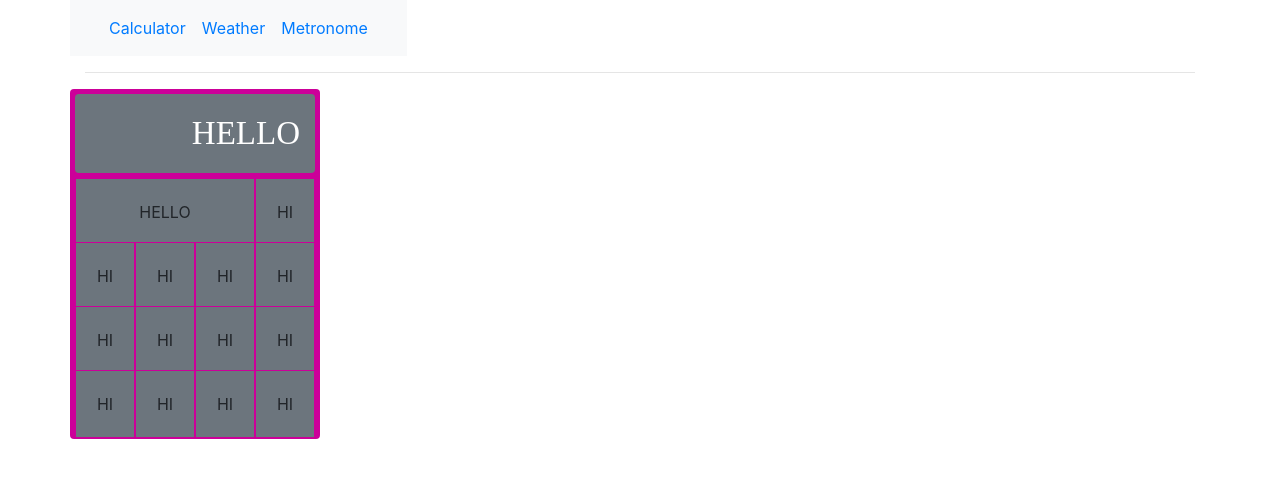
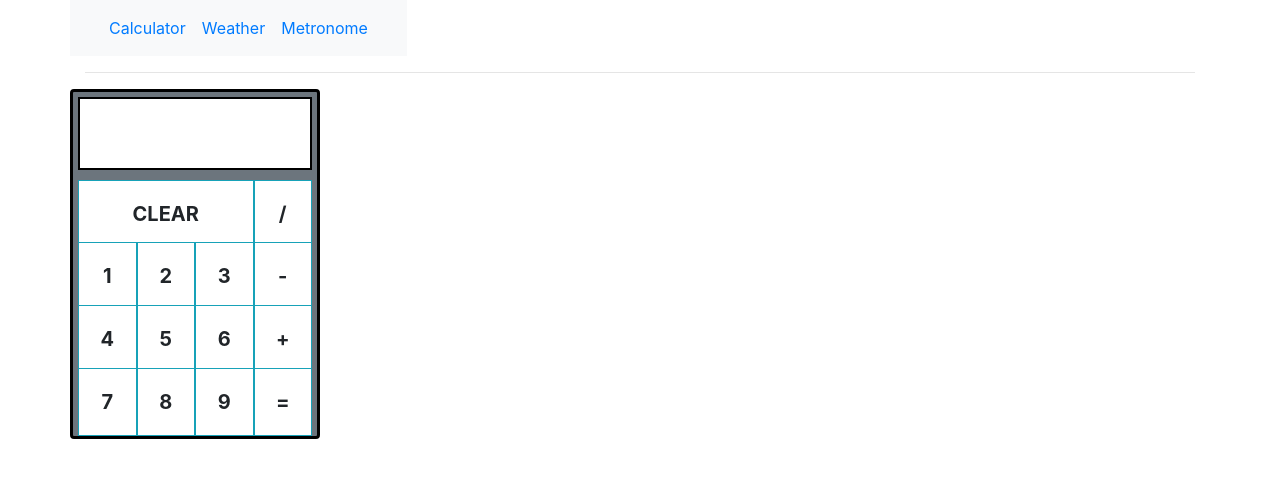
Before and after one commit to MasterOfOrigin/react_practice, a React (Create React App) app: page /calculator in a window 1280 px wide. Shown: the top 478 px of the page. Built offline with nearby package versions, Linux system fonts and the light colour scheme.

Commit message:
added calculator styling and button hoc

```diff
--- a/src/App.css
+++ b/src/App.css
@@ -24,17 +24,15 @@
 }
 
 #calculator  {
-  background-color: #cc0099;
+  background-color: #6c757d;
   width: 250px;
   height: 350px;
+  border: 3px solid black;
 }
 
 .calculator .display  {
   height: 24%;
   padding: 5px;
-  font-size: 33px;
-  line-height: 240%;
-  font-family: Times New Roman
 }
 
 .calculator .buttons  {
@@ -47,11 +45,38 @@
 }
 
 .calculator .buttons .button  {
-  border: 1px solid #cc0099;
+  border: 1px solid #17a2b8;
   text-align: center;
   vertical-align: middle;
   line-height: 66px;
+  background-color: white;
+  font-weight: bold;
+  font-size: 20px;
 }
+
+.calculator .display-column {
+    font-size: 33px;
+    font-family: Times New Roman;
+    text-align: right;
+    line-height: 200%
+}
+
+.calculator .black-border {
+  border: 2px solid black;
+}
+
+.calculator .buttons .button .clear {
+
+}
+
+.calculator .buttons .button .operation {
+
+}
+
+.calculator .buttons .button .digit {
+
+}
+
 
 
 
--- a/src/components/Calculator.js
+++ b/src/components/Calculator.js
@@ -1,37 +1,120 @@
 import React from 'react';
 
+
+
 export class Calculator extends React.Component {
+  constructor(props) {
+    super(props);
+    this.state = {
+      display: ""
+    };
+  }
+
+  handleDigit(n) {
+    this.setState({
+      display: this.state.display + n
+    })
+  }
+
+  handleOperation(op) {
+    console.log("handleOperation: ", op)
+  }
+
+  handleClear(n) {
+    console.log("handle clear")
+  }
+
   render() {
     return (
-      <div className="calculator container rounded" id="calculator">
-        <div className="row display text-white text-lg-right align-text-bottom">
-          <div className="rounded bg-secondary col-12">HELLO</div>
+      <div className="calculator container rounded black-border" id="calculator">
+        <div className="row display">
+          <div className="display-column black-border bg-white col-12 ">{this.state.display}</div>
         </div>
         <div className="buttons">
           <div className="row">
-            <div className="bg-secondary col-9 button">HELLO</div>
-            <div className="bg-secondary col-3 button">HI</div>
+            <div className="clear">{this.props.value}</div>
+            <ClearWithButton value="CLEAR" clickHandler={this.handleClear.bind(this)}/>
+            <OperationWithButton value="/" clickHandler={this.handleOperation.bind(this)}/>
           </div>
           <div className="row">
-            <div className="bg-secondary col-3 button">HI</div>
-            <div className="bg-secondary col-3 button">HI</div>
-            <div className="bg-secondary col-3 button">HI</div>
-            <div className="bg-secondary col-3 button">HI</div>
+            <DigitWithButton value="1" clickHandler={this.handleDigit.bind(this)}/>
+            <DigitWithButton value="2" clickHandler={this.handleDigit.bind(this)}/>
+            <DigitWithButton value="3" clickHandler={this.handleDigit.bind(this)}/>
+            <OperationWithButton value="-" clickHandler={this.handleOperation.bind(this)}/>
           </div>
           <div className="row">
-            <div className="bg-secondary col-3 button">HI</div>
-            <div className="bg-secondary col-3 button">HI</div>
-            <div className="bg-secondary col-3 button">HI</div>
-            <div className="bg-secondary col-3 button">HI</div>
+            <DigitWithButton value="4" clickHandler={this.handleDigit.bind(this)}/>
+            <DigitWithButton value="5" clickHandler={this.handleDigit.bind(this)}/>
+            <DigitWithButton value="6" clickHandler={this.handleDigit.bind(this)}/>
+            <OperationWithButton value="+" clickHandler={this.handleOperation.bind(this)}/>
           </div>
           <div className="row">
-            <div className="bg-secondary col-3 button">HI</div>
-            <div className="bg-secondary col-3 button">HI</div>
-            <div className="bg-secondary col-3 button">HI</div>
-            <div className="bg-secondary col-3 button">HI</div>
+            <DigitWithButton value="7" clickHandler={this.handleDigit.bind(this)}/>
+            <DigitWithButton value="8" clickHandler={this.handleDigit.bind(this)}/>
+            <DigitWithButton value="9" clickHandler={this.handleDigit.bind(this)}/>
+            <OperationWithButton value="=" clickHandler={this.handleOperation.bind(this)}/>
           </div>
         </div>
       </div>
     )
   }
 }
+
+
+const withButton = (WrappedComponent, colSize = "col-3") => (
+  class extends React.Component {
+    constructor(props) {
+      super(props);
+      this.state = {
+        classes: ""
+      };
+    }
+
+    handleClick(val) {
+      this.setState({
+        classes: "border-dark"
+      })
+      setTimeout(() => {this.setState({classes: ""})}, 200)
+      this.props.clickHandler(val)
+    }
+
+    render() {
+      return (
+        <div className={"button " + colSize + " " + this.state.classes} onClick={() => this.handleClick(this.props.value)}>
+          <WrappedComponent {...this.props}/>
+        </div>
+      )
+    }
+  }
+)
+
+
+class Digit extends React.Component {
+  render() {
+    return (
+      <div className="digit">{this.props.value}</div>
+    )
+  }
+}
+
+class Operation extends React.Component {
+  render() {
+    return (
+      <div className="operation">{this.props.value}</div>
+    )
+  }
+}
+
+class Clear extends React.Component {
+  render() {
+    return (
+      <div className="clear">{this.props.value}</div>
+    )
+  }
+}
+
+const DigitWithButton = withButton(Digit)
+
+const OperationWithButton = withButton(Operation)
+
+const ClearWithButton = withButton(Clear, "col-9")
--- a/src/index.js
+++ b/src/index.js
@@ -1,9 +1,9 @@
 import React from 'react';
 import ReactDOM from 'react-dom';
+import 'bootstrap/dist/css/bootstrap.css';
 import './index.css';
 import App from './App';
 import * as serviceWorker from './serviceWorker';
-import 'bootstrap/dist/css/bootstrap.css';
 
 ReactDOM.render(<App />, document.getElementById('root'));
 
```
